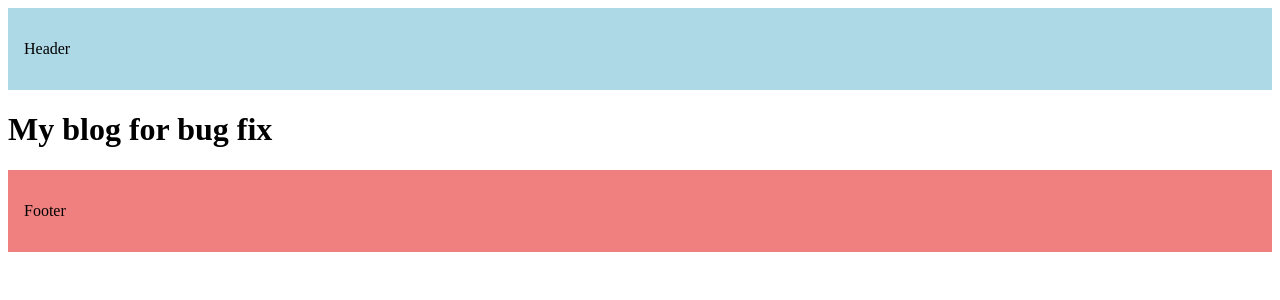
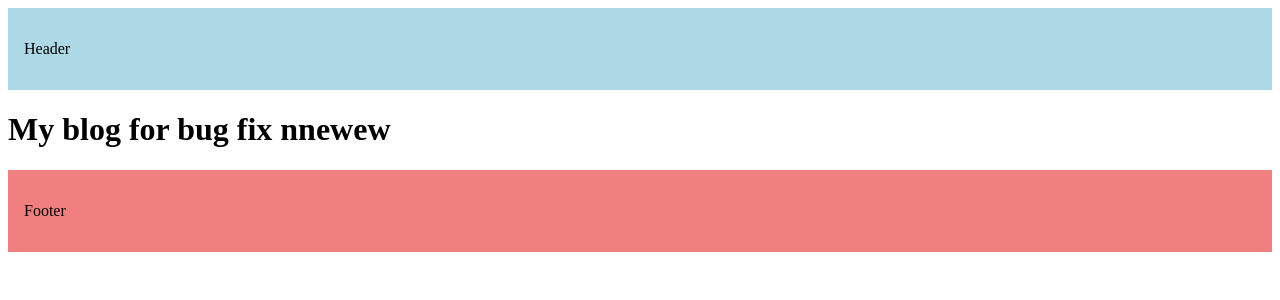
Before and after one commit to mr3nz1/next_crash_course, a Next.js app: page /blog in a window 1280 px wide. Shown: the top 300 px of the page. Built offline with nearby package versions, Linux system fonts and the light colour scheme.

Commit message:
feat: add new AI

```diff
--- a/src/app/blog/page.tsx
+++ b/src/app/blog/page.tsx
@@ -1,5 +1,5 @@
 import React from 'react';
 
 export default function FirstBlog() {
-  return <h1>My blog for bug fix </h1>;
+  return <h1>My blog for bug fix nnewew</h1>;
 }
```
